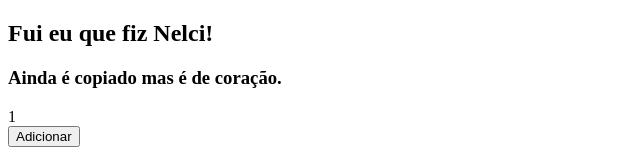
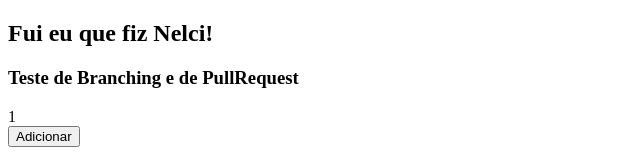
Before and after one commit to hverton1a/nextJS-Vercel-first-approach, a Next.js app: page / in a window 1280 px wide. Shown: the top 160 px of the page, without its empty margins (0-640 px from the left). Built offline with nearby package versions, Linux system fonts and the light colour scheme.

Commit message:
teste de branching e pull request

```diff
--- a/pages/index.js
+++ b/pages/index.js
@@ -8,7 +8,7 @@ const Hello =()=>{
 function Home(){
     return     <div>
          <h2>Fui eu que fiz Nelci!</h2>
-         <h3>Ainda é copiado mas é de coração.</h3>
+         <h3>Teste de Branching e de PullRequest</h3>
          <Contador />
          </div>
 }
```
